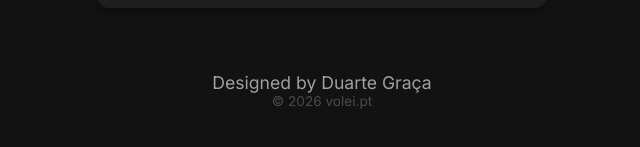
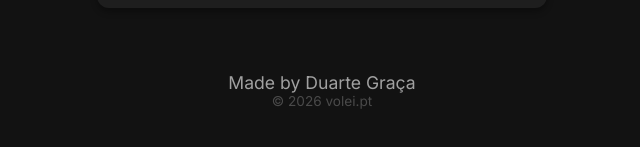
Before and after one commit to DuarteG06/voleiLandingPage, a React (Vite) app: page / in a window 1280 px wide. Shown: the part 605-752 px from the top of the page, without its empty margins (318-958 px from the left). Built offline with nearby package versions, Linux system fonts and the light colour scheme.

Commit message:
Update footer tagline text

```diff
--- a/src/App.jsx
+++ b/src/App.jsx
@@ -77,7 +77,7 @@ function App() {
       )}
 
       <footer>
-        <p className="tagline">Designed by Duarte Graça</p>
+        <p className="tagline">Made by Duarte Graça</p>
         <p>&copy; {new Date().getFullYear()} volei.pt</p>
       </footer>
     </div>
```
